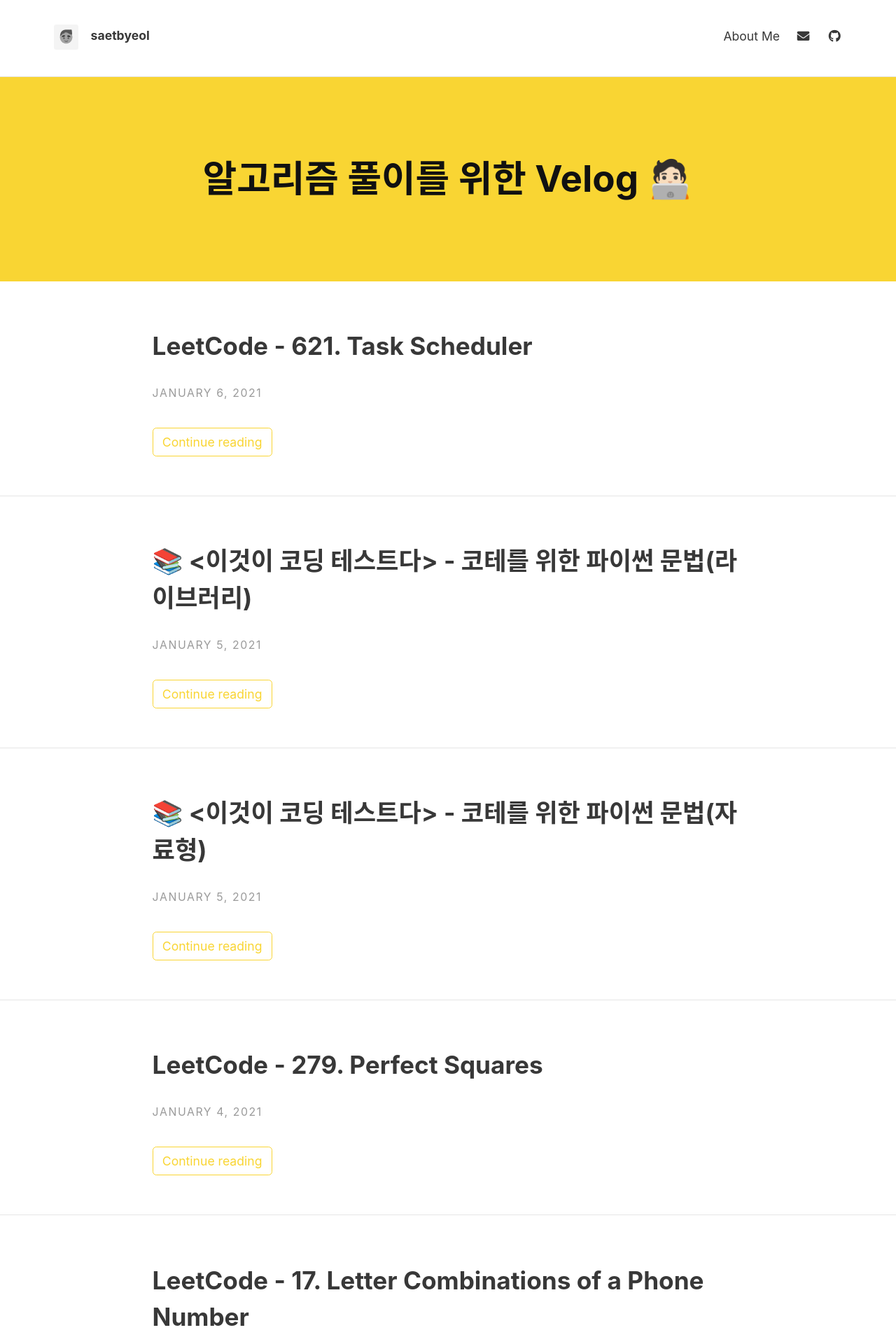
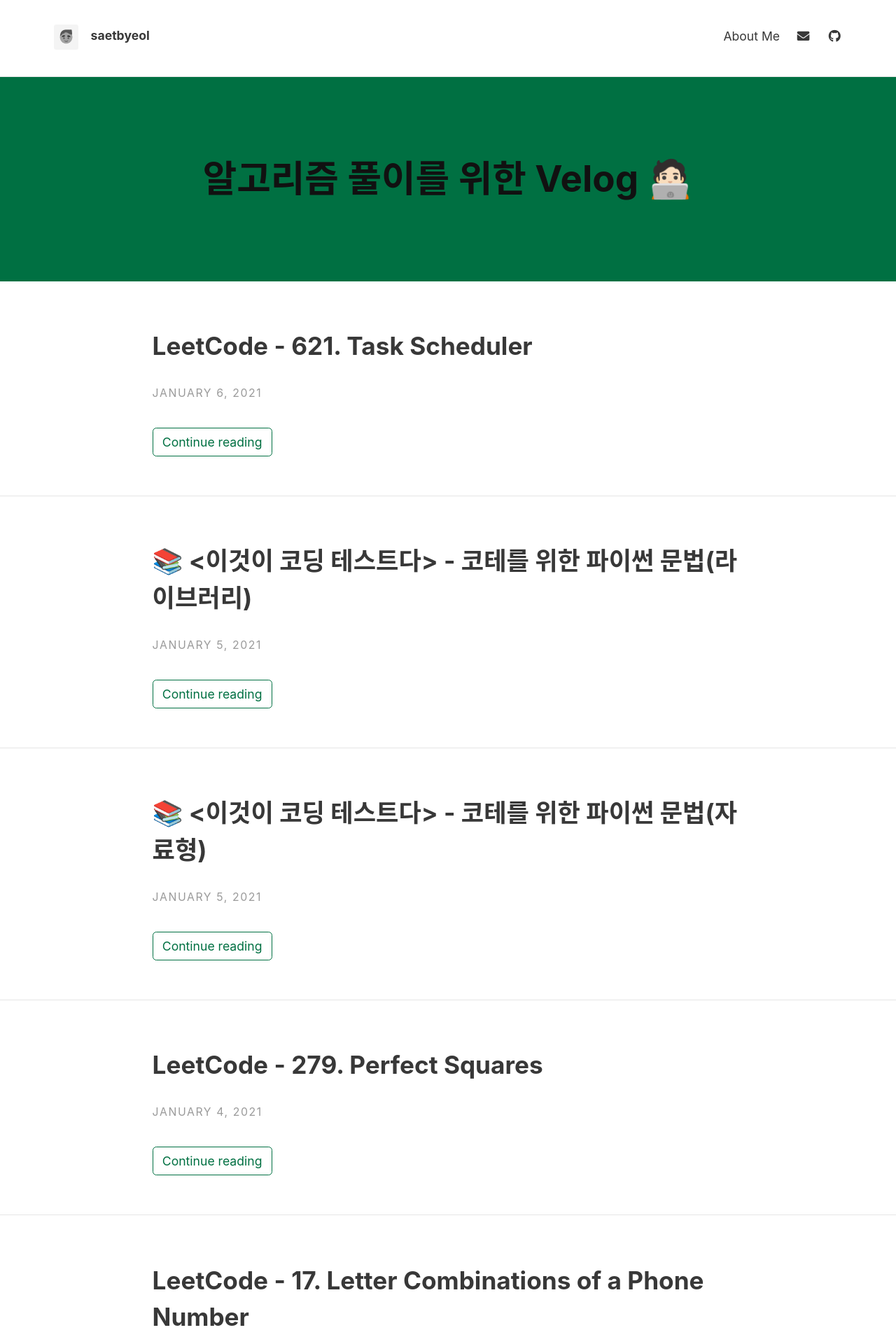
Before and after one commit to sbyeol3/github.io, a Jekyll site: the page built from index.html, in a window 1280 px wide. Shown: the top 1920 px of the page at 70% size. Built offline with Jekyll 4.4.1, drawn with Linux system fonts in a browser that asks for light colours; nearby versions of some CDN libraries; the list of posts is cut into pages by our own code.

Commit message:
UPDATE : color 변경

```diff
--- a/_sass/base/_variables.scss
+++ b/_sass/base/_variables.scss
@@ -1,8 +1,12 @@
 // Typography
 // $font-family-main: 'Source Sans Pro', Helvetica, Arial, sans-serif !default;
-$font-family-main: -apple-system, Helvetica, "Apple SD Gothic Neo", "Malgun Gothic", "맑은 고딕", 나눔고딕, "Nanum Gothic", "Noto Sans KR", "Noto Sans CJK KR", arial, sans-serif !default;
-$font-family-headings: -apple-system, Helvetica, "Apple SD Gothic Neo", "Malgun Gothic", "맑은 고딕", 나눔고딕, "Nanum Gothic", "Noto Sans KR", "Noto Sans CJK KR", arial, sans-serif !default;
-$font-size: 1.10em !default;
+$font-family-main: -apple-system, Helvetica, "Apple SD Gothic Neo",
+  "Malgun Gothic", "맑은 고딕", 나눔고딕, "Nanum Gothic", "Noto Sans KR",
+  "Noto Sans CJK KR", arial, sans-serif !default;
+$font-family-headings: -apple-system, Helvetica, "Apple SD Gothic Neo",
+  "Malgun Gothic", "맑은 고딕", 나눔고딕, "Nanum Gothic", "Noto Sans KR",
+  "Noto Sans CJK KR", arial, sans-serif !default;
+$font-size: 1.1em !default;
 
 // Padding
 $padding-large: 17% !default;
@@ -12,12 +16,17 @@ $padding-x-small: 3% !default;
 // Brand colours
 $brand-color: #fff !default;
 $background-color: #fff !default;
-$border-color: rgba(0, 0, 0, 0.1) !default; // rgba recommended if using feature images
+$border-color: rgba(
+  0,
+  0,
+  0,
+  0.1
+) !default; // rgba recommended if using feature images
 
 // Typography colours
 $text-color: #383838 !default;
-$link-color: #F9D533 !default;
-$selection-color: #D4D4D4 !default; // visible when highlighting text
+$link-color: #007042 !default;
+$selection-color: #d4d4d4 !default; // visible when highlighting text
 
 // Tags color
 $tags-color: #b0b0b0 !default;
@@ -33,6 +42,6 @@ $feature-image-text-color: #fff !default;
 $feature-image-size: cover !default; // options include "cover", "contain", "auto"
 
 // Header description box
-$header-desc-background-color: #F9D533 !default;
+$header-desc-background-color: #007042 !default;
 $header-desc-text-color: #111 !default;
-$header-desc-link-color: #02453D !default;
+$header-desc-link-color: #02453d !default;
```
Also changed, not shown: _posts/2021-01-05-book2.md (+1 -1 lines).
